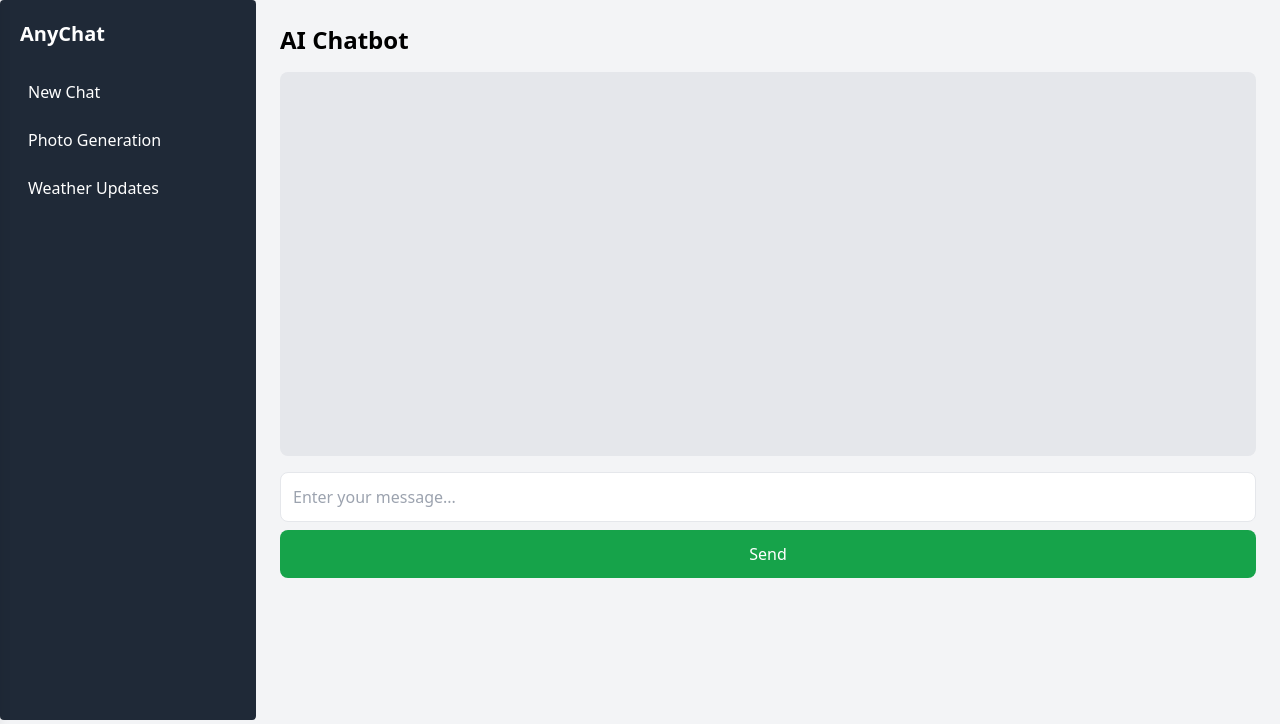
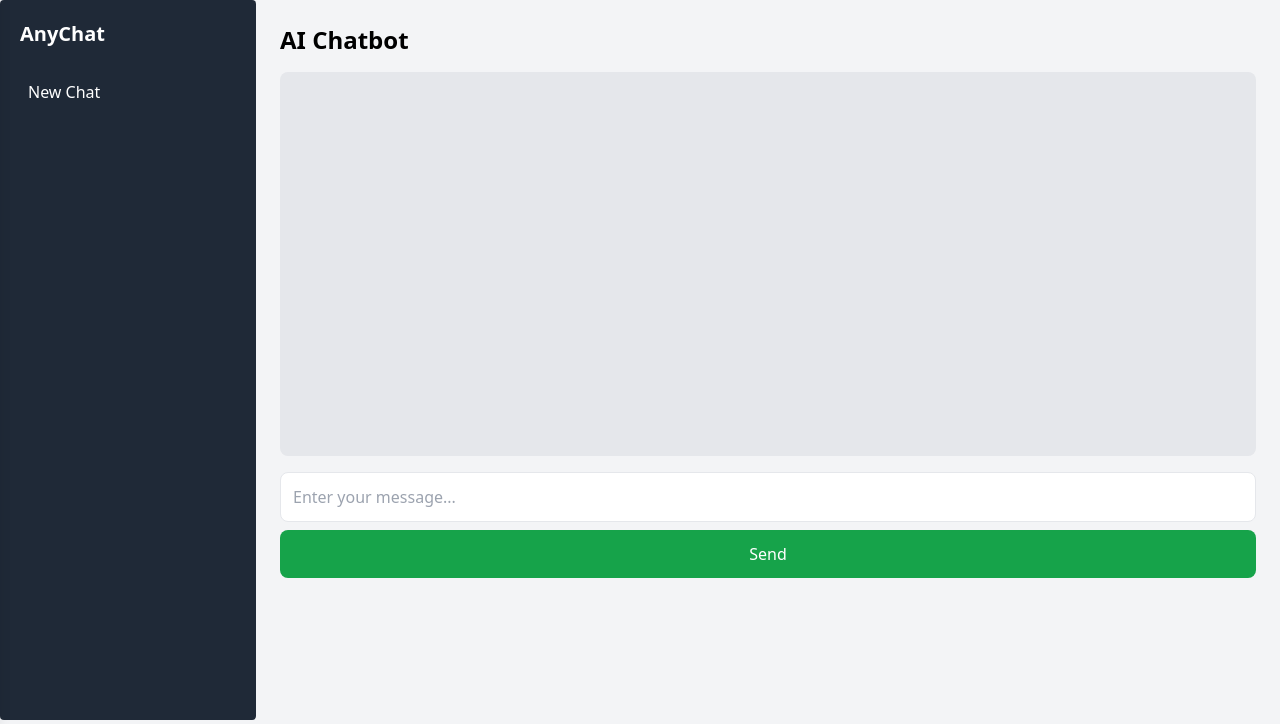
Before and after one commit to Ansh-94/LegalAdvisor, a PHP site: page /chatbot.php in a window 1280 px wide. Shown: the part 76-800 px from the top of the page. Run offline with PHP 8.4, Linux system fonts and the light colour scheme; a user stored in the database is signed in; some libraries are stand-ins or nearby versions.

Commit message:
minor changes in chatbot and laws ui page

```diff
--- a/LawsRules.php
+++ b/LawsRules.php
@@ -60,6 +60,7 @@ include("includes/header.php");
             <option value="" class="h-10 bg-purple-500 text-white text-xl">📜 All Categories</option>
             <option value="Law/ida/ida.php" class=" h-10 bg-purple-500 text-white text-xl">⚖️ Indian Divorce Act</option>
             <option value="Law/iea/iea.php" class=" h-10 bg-purple-500 text-white text-xl">📖 Indian Evidence Act</option>
+            <option value="Law/ipc/ipc.php" class=" h-10 bg-purple-500 text-white text-xl">📖 Indian Penal Code</option>
             <option value="Law/mva/mva.php" class=" h-10 bg-purple-500 text-white text-xl">🚗 Motor Vehicles Act</option>
             <option value="Law/nia/nia.php" class=" h-10 bg-purple-500 text-white text-xl">💰 Negotiable Instruments Act</option>
             <option value="Law/crpc/crpc.php" class=" h-10 bg-purple-500 text-white text-xl">👮 Code of Criminal Procedure</option>
--- a/chatbot.php
+++ b/chatbot.php
@@ -50,8 +50,7 @@ if (!isset($_SESSION['user'])) {
             <h1 class="text-xl font-bold mb-6">AnyChat</h1>
             <ul class="space-y-2">
                 <li class="p-2 rounded hover:bg-gray-700 cursor-pointer">New Chat</li>
-                <li class="p-2 rounded hover:bg-gray-700 cursor-pointer">Photo Generation</li>
-                <li class="p-2 rounded hover:bg-gray-700 cursor-pointer">Weather Updates</li>
+
             </ul>
         </div>
 
```
